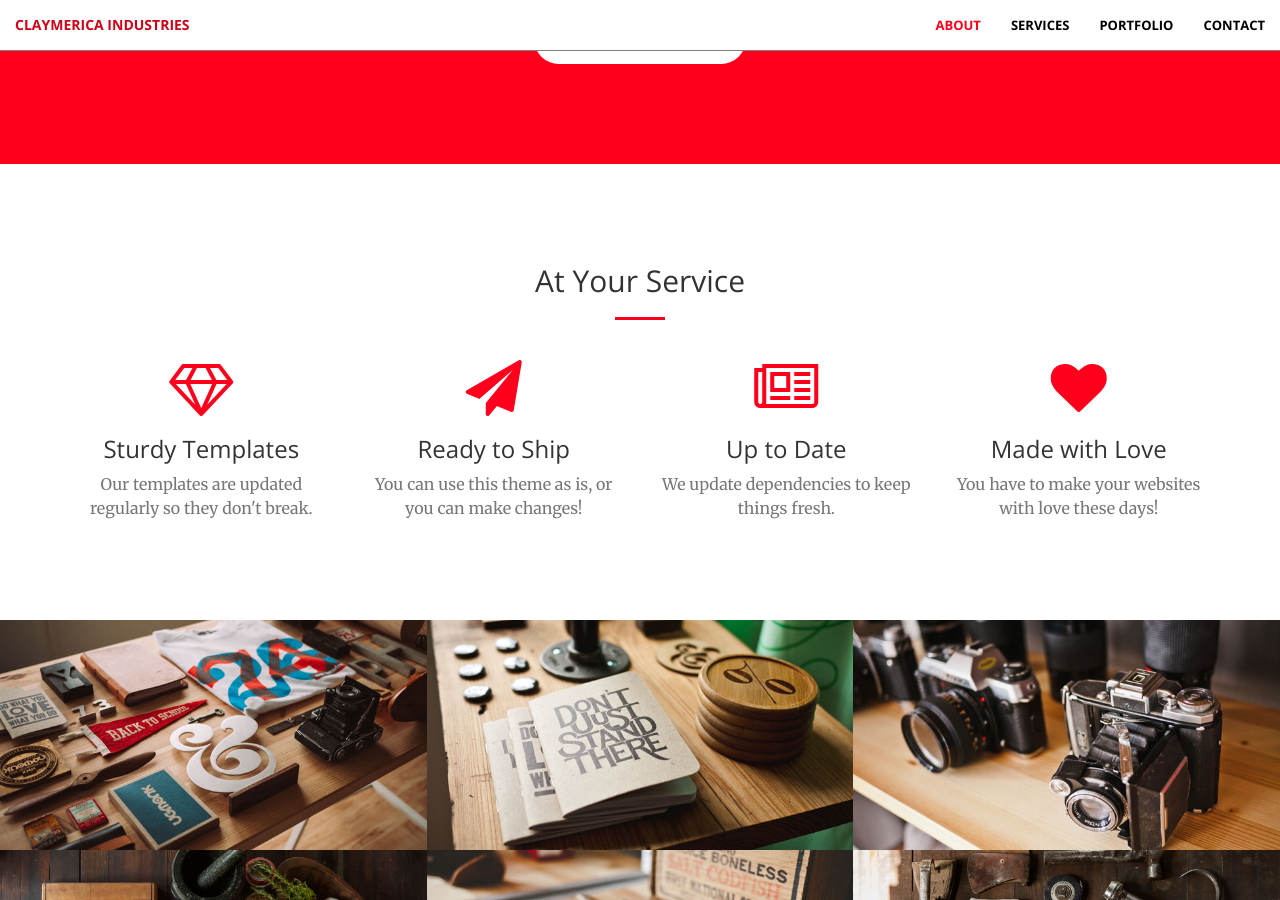
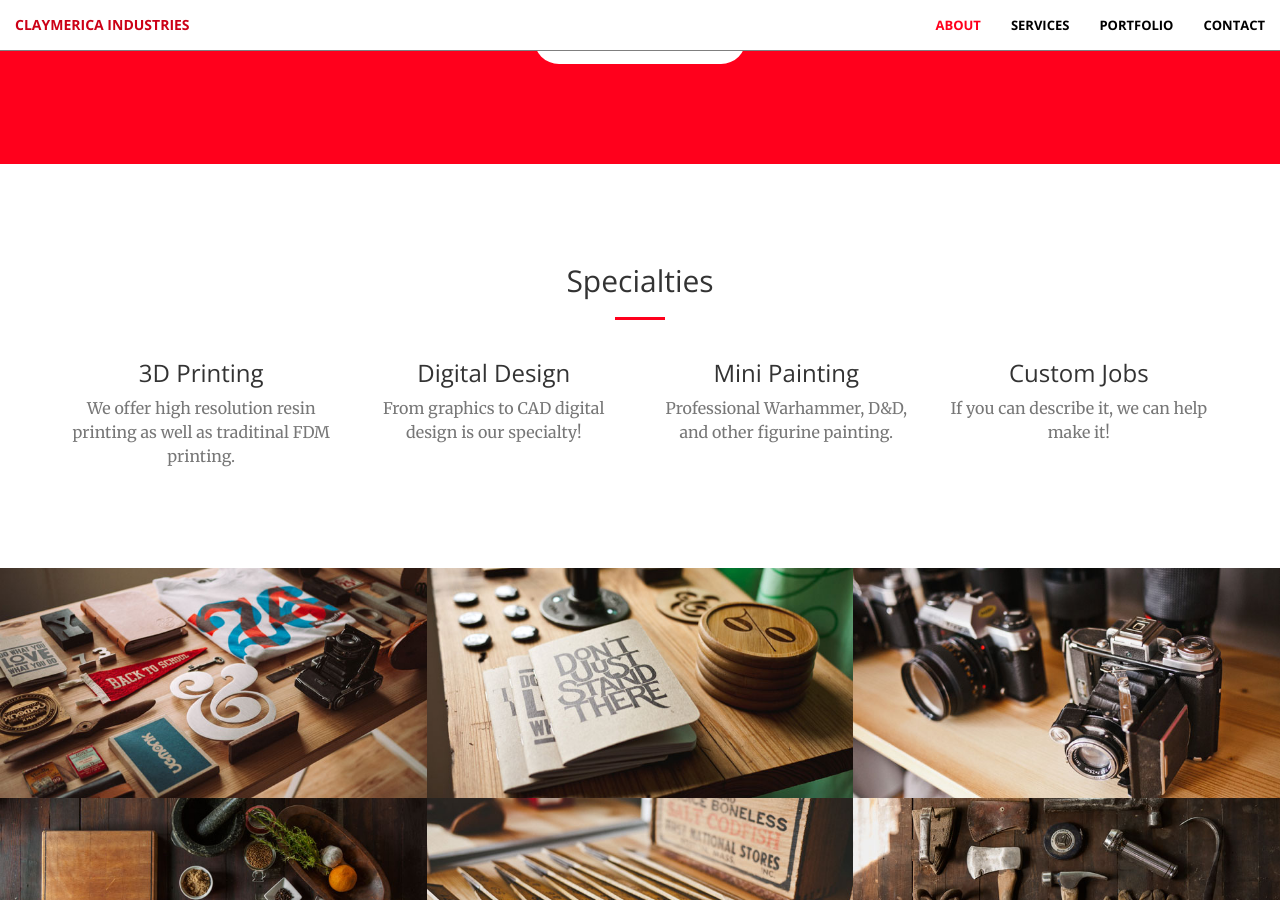
Before and after one commit to WeWilsons/WeWilsons.github.io, a Jekyll site: the page built from index.html, in a window 1280 px wide and 900 px high, scrolled down 1306 px. Built offline with Jekyll 4.4.1, drawn with Linux system fonts in a browser that asks for light colours.

Commit message:
more text and modifications

```diff
--- a/_includes/contact.html
+++ b/_includes/contact.html
@@ -6,9 +6,9 @@
                 <hr class="primary">
                 <p>Got a idea? Lets figure it out together!</p>
             </div>
-        <div class="col-lg-2 col-lg-offset-1 text-center">
-            <a href="mailto:{{ site.email }}">
-            <i class="fa fa-envelope-o fa-3x wow bounceIn" data-wow-delay=".1s"></i>
+       <div class="col-lg-8 col-lg-offset-2 text-center">
+           <a href="mailto:{{ site.email }}">
+             <!--  <i class="fa fa-envelope-o fa-3x wow bounceIn" data-wow-delay=".1s"></i> -->
                 <p>{{ site.email }}</p>
             </a>
     </div>
--- a/_includes/portfolio.html
+++ b/_includes/portfolio.html
@@ -3,90 +3,60 @@
     <div class="row no-gutter">
       <div class="col-lg-4 col-sm-6">
         <a href="#" class="portfolio-box">
-                    <img src="img/portfolio/1.jpg" class="img-responsive" alt="">
+          <img src="img/portfolio/1.jpg" class="img-responsive" alt="" />
           <div class="portfolio-box-caption">
             <div class="portfolio-box-caption-content">
-                            <div class="project-category text-faded">
-                                Category
-                            </div>
-                            <div class="project-name">
-                                Project Name
-                            </div>
+              <div class="project-name">See More</div>
             </div>
           </div>
         </a>
       </div>
       <div class="col-lg-4 col-sm-6">
         <a href="#" class="portfolio-box">
-                    <img src="img/portfolio/2.jpg" class="img-responsive" alt="">
+          <img src="img/portfolio/2.jpg" class="img-responsive" alt="" />
           <div class="portfolio-box-caption">
             <div class="portfolio-box-caption-content">
-                            <div class="project-category text-faded">
-                                Category
-                            </div>
-                            <div class="project-name">
-                                Project Name
-                            </div>
+              <div class="project-name">See More</div>
             </div>
           </div>
         </a>
       </div>
       <div class="col-lg-4 col-sm-6">
         <a href="#" class="portfolio-box">
-                    <img src="img/portfolio/3.jpg" class="img-responsive" alt="">
+          <img src="img/portfolio/3.jpg" class="img-responsive" alt="" />
           <div class="portfolio-box-caption">
             <div class="portfolio-box-caption-content">
-                            <div class="project-category text-faded">
-                                Category
-                            </div>
-                            <div class="project-name">
-                                Project Name
-                            </div>
+              <div class="project-name">See More</div>
             </div>
           </div>
         </a>
       </div>
       <div class="col-lg-4 col-sm-6">
         <a href="#" class="portfolio-box">
-                    <img src="img/portfolio/4.jpg" class="img-responsive" alt="">
+          <img src="img/portfolio/4.jpg" class="img-responsive" alt="" />
           <div class="portfolio-box-caption">
             <div class="portfolio-box-caption-content">
-                            <div class="project-category text-faded">
-                                Category
-                            </div>
-                            <div class="project-name">
-                                Project Name
-                            </div>
+              <div class="project-name">See More</div>
             </div>
           </div>
         </a>
       </div>
       <div class="col-lg-4 col-sm-6">
         <a href="#" class="portfolio-box">
-                    <img src="img/portfolio/5.jpg" class="img-responsive" alt="">
+          <img src="img/portfolio/5.jpg" class="img-responsive" alt="" />
           <div class="portfolio-box-caption">
             <div class="portfolio-box-caption-content">
-                            <div class="project-category text-faded">
-                                Category
-                            </div>
-                            <div class="project-name">
-                                Project Name
-                            </div>
+              <div class="project-name">See More</div>
             </div>
           </div>
         </a>
       </div>
       <div class="col-lg-4 col-sm-6">
         <a href="#" class="portfolio-box">
-                    <img src="img/portfolio/6.jpg" class="img-responsive" alt="">
+          <img src="img/portfolio/6.jpg" class="img-responsive" alt="" />
           <div class="portfolio-box-caption">
             <div class="portfolio-box-caption-content">
-                            <div class="project-category text-faded">
-                                Category
-                            </div>
-                            <div class="project-name">
-                                Project Name
-                            </div>
+              <div class="project-name">See More</div>
             </div>
           </div>
         </a>
--- a/_includes/services.html
+++ b/_includes/services.html
@@ -2,8 +2,8 @@
   <div class="container">
     <div class="row">
       <div class="col-lg-12 text-center">
-                <h2 class="section-heading">At Your Service</h2>
-                <hr class="primary">
+        <h2 class="section-heading">Specialties</h2>
+        <hr class="primary" />
       </div>
     </div>
   </div>
@@ -11,30 +11,33 @@
     <div class="row">
       <div class="col-lg-3 col-md-6 text-center">
         <div class="service-box">
-                    <i class="fa fa-4x fa-diamond wow bounceIn text-primary"></i>
-                    <h3>Sturdy Templates</h3>
-                    <p class="text-muted">Our templates are updated regularly so they don't break.</p>
+          <h3>3D Printing</h3>
+          <p class="text-muted">
+            We offer high resolution resin printing as well as traditinal FDM
+            printing.
+          </p>
         </div>
       </div>
       <div class="col-lg-3 col-md-6 text-center">
         <div class="service-box">
-                    <i class="fa fa-4x fa-paper-plane wow bounceIn text-primary" data-wow-delay=".1s"></i>
-                    <h3>Ready to Ship</h3>
-                    <p class="text-muted">You can use this theme as is, or you can make changes!</p>
+          <h3>Digital Design</h3>
+          <p class="text-muted">
+            From graphics to CAD digital design is our specialty!
+          </p>
         </div>
       </div>
       <div class="col-lg-3 col-md-6 text-center">
         <div class="service-box">
-                    <i class="fa fa-4x fa-newspaper-o wow bounceIn text-primary" data-wow-delay=".2s"></i>
-                    <h3>Up to Date</h3>
-                    <p class="text-muted">We update dependencies to keep things fresh.</p>
+          <h3>Mini Painting</h3>
+          <p class="text-muted">
+            Professional Warhammer, D&D, and other figurine painting.
+          </p>
         </div>
       </div>
       <div class="col-lg-3 col-md-6 text-center">
         <div class="service-box">
-                    <i class="fa fa-4x fa-heart wow bounceIn text-primary" data-wow-delay=".3s"></i>
-                    <h3>Made with Love</h3>
-                    <p class="text-muted">You have to make your websites with love these days!</p>
+          <h3>Custom Jobs</h3>
+          <p class="text-muted">If you can describe it, we can help make it!</p>
         </div>
       </div>
     </div>
```
Lines whose indentation alone changed are shown as unchanged.
